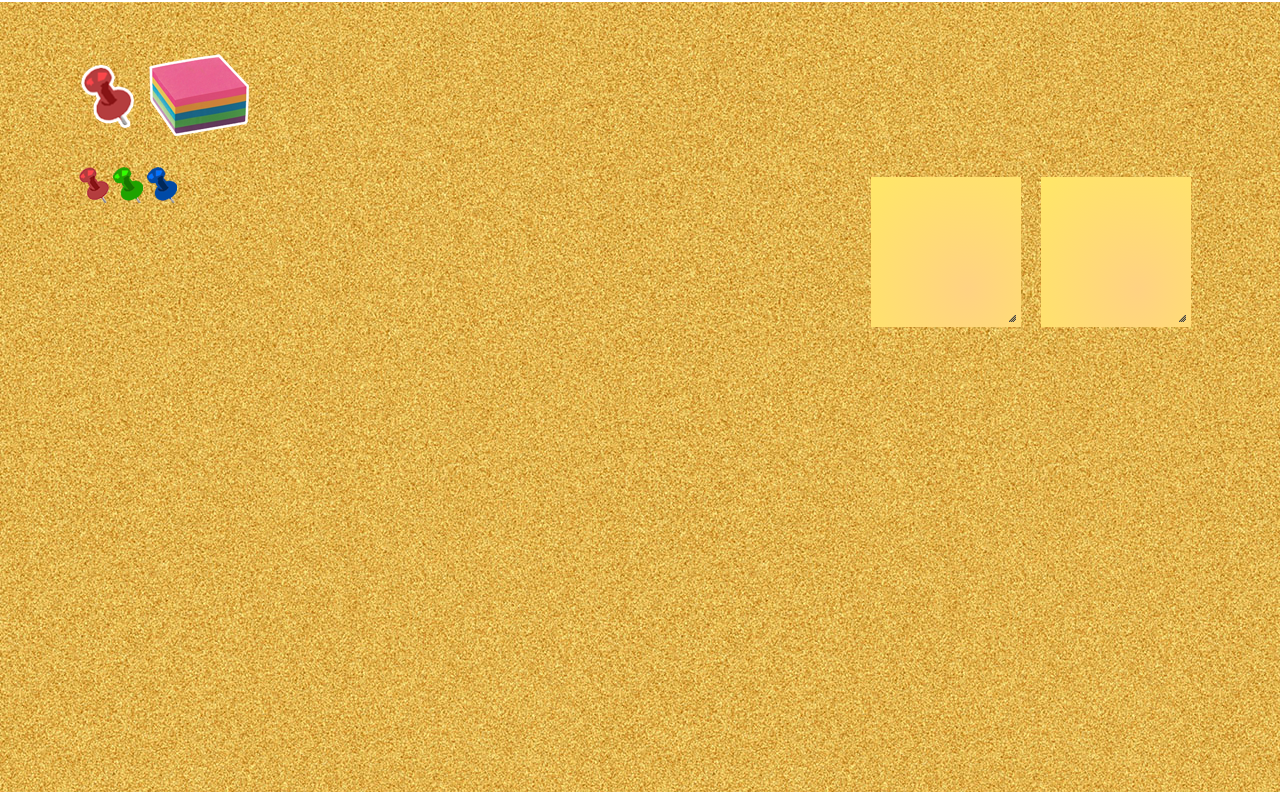
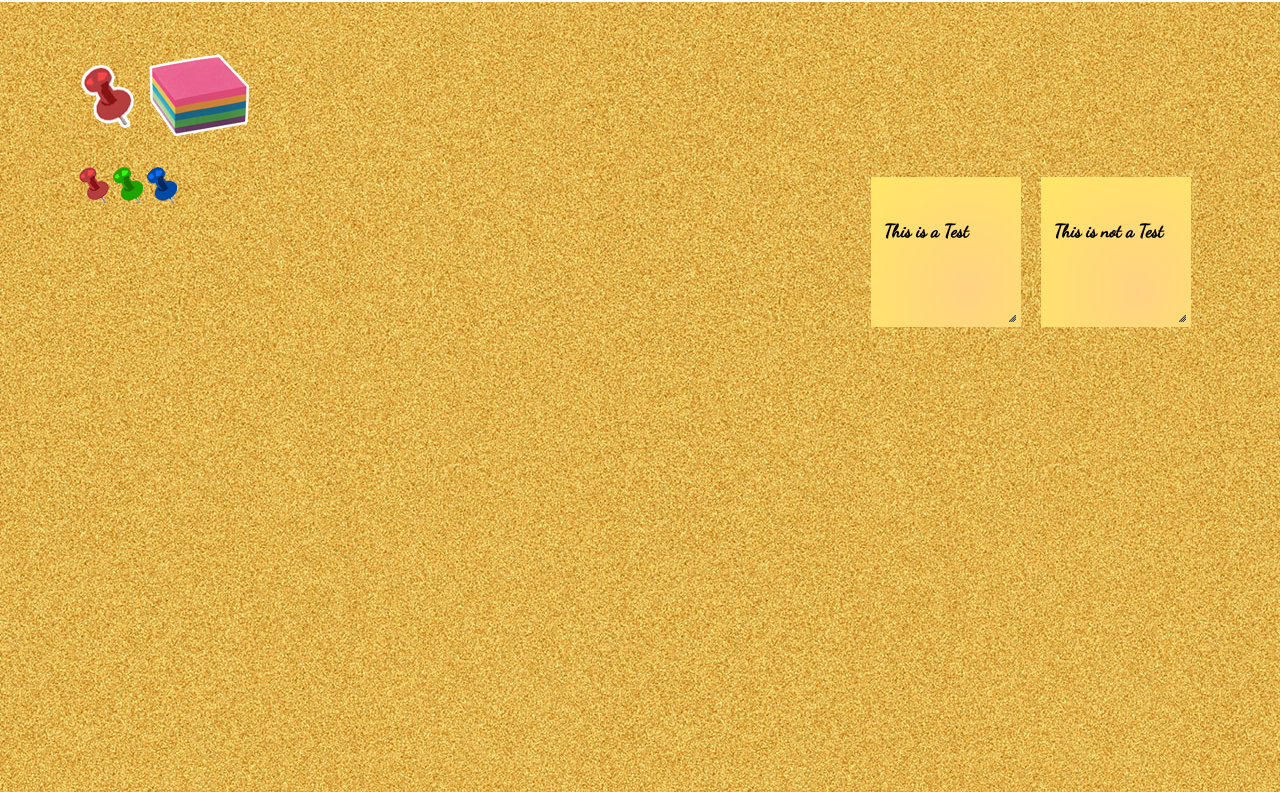
Before and after one commit to Bszulc/post-it, a plain HTML site: page index.html in a window 1280 px wide. Shown: the part 69-861 px from the top of the page. Drawn offline with nearby package versions, Linux system fonts and the light colour scheme.

Commit message:
Updates Notes and Pins Functionality
-Commented out 'editable'
-Added 'textareas' to 'notes'
-added a specific location for pins inside notes

```diff
--- a/css/style.css
+++ b/css/style.css
@@ -121,6 +121,24 @@
 margin-left: 75px;
 height:100px;
 }
+.pinarea{
+width: 50px;
+height: 50px;
+margin-top: -20px;
+margin-left: -15px;
+}
+textarea{
+	position:relative;
+	margin: 10px 10px 10px 10px;
+	resize:none;
+	background-color:transparent;
+	border-color:transparent;
+	height:70%;
+	width:80%;
+	font-family: 'Dancing Script', cursive;
+	font-size:18px;
+	font-weight:bold;
+}
 .note {
         width:150px;
         height:150px;
--- a/index.html
+++ b/index.html
@@ -11,6 +11,7 @@
 
 	<link rel="stylesheet" type="text/css" href="http://ajax.googleapis.com/ajax/libs/jqueryui/1.7.1/themes/base/jquery-ui.css"/>
 	<link rel="stylesheet" href="css/style.css">
+    <link href='http://fonts.googleapis.com/css?family=Dancing+Script' rel='stylesheet' type='text/css'>
 	<!--[if lt IE 9]>
 		<script src="//html5shiv.googlecode.com/svn/trunk/html5.js"></script>
     <![endif]-->
@@ -29,11 +30,12 @@
     	<input id="addnote" type="image" src="img/addnote.png" alt="AddNote"/>
     </div>
 	<div id="main">
+
         <img class="pin" src="img/pinred.png">
         <img class="pin" src="img/pingreen.png">
         <img class="pin" src="img/pinblue.png">
-		<div class="note"></div>
-		<div class="note"></div>
+		<div class="note"><div class="pinarea"></div><textarea class="txt">This is not a Test</textarea></div>
+		<div class="note"><div class="pinarea"></div><textarea class="txt">This is a Test</textarea></div>
 	</div>
 	<script src="http://ajax.googleapis.com/ajax/libs/jquery/1.3.2/jquery.min.js"></script>
     <script src="http://ajax.googleapis.com/ajax/libs/jqueryui/1.7.2/jquery-ui.js"></script>
--- a/js/script.js
+++ b/js/script.js
@@ -30,40 +30,40 @@
 
 		//This is just to give us an idea of what wecan accomplish. Unfortunatley this plug in allows you to edit the DOM,
 		// so clicking the note element in the browser will display the DOMS code. Eventually we need to use PHP to make this work properly.
-		.editable({
-		    touch : true, 			// Whether or not to support touch (default true)
-		    lineBreaks : true, 		// Whether or not to convert \n to <br /> (default true)
-		    toggleFontSize : true, 	// Whether or not it should be possible to change font size (defualt true)
-		    closeOnEnter : false, 	// Whether or not pressing the enter key should close the editor (default false)
-		    event : 'click', 		// The event that triggers the editor
-		    callback : function( data ) {
+		//.editable({
+		//    touch : true, 			// Whether or not to support touch (default true)
+		//   lineBreaks : true, 		// Whether or not to convert \n to <br /> (default true)
+		//   toggleFontSize : true, 	// Whether or not it should be possible to change font size (defualt true)
+		//   closeOnEnter : false, 	// Whether or not pressing the enter key should close the editor (default false)
+		//    event : 'click', 		// The event that triggers the editor
+		//    callback : function( data ) {
         		// Callback that will be called once the editor looses focus
-        		if( data.content ) {
+        //		if( data.content ) {
             		// Content has changed...
-        		}
-        		if( data.fontSize ) {
+        	//	}
+        	//	if( data.fontSize ) {
             		// the font size is changed
-        		}
+        	//	}
 
         		// data.$el gives you a reference to the element that was edited
-        		data.$el.effect('blink');
-    		}
-		})
+        	//	data.$el.effect('blink');
+    	//	}
+	//	})
 
 		//This allows for us to attach a pin to a note
 		.sortable({
-			connectWidth: '.pin'
+			connectWith: '.pin'
 		});
 
 	//This allows for us to attach a pin to a note
-	$main.sortable({connectWith: '.note'});
-
+	$main.sortable({connectWith: '.pinarea'});
+	$('.pinarea').sortable({connectWith: '.pin'});
 	//button adding a new note
 	$('#addnote').click(function(){
-    	var $newNote = $('<div class="note" ></div>')
+    	var $newNote = $('<div class="note"><div class="pinarea"></div><textarea class="txt"></textarea></div>')
     				   	 	.resizable()
     						.draggable()
-    						.editable()
+    					//	.editable()
     						.sortable({connectWith: '.pin'})
 
     	// adds x to top right of note that deletes a note when clicked
@@ -75,6 +75,7 @@
 		 );
 
     	$main.append($newNote);
+		$('.pinarea').sortable({connectWith: '.pin'});
  	 });
 
 	//button adding a new pin
```
Also changed, not shown: 1 other file. Lines whose indentation alone changed are shown as unchanged.
